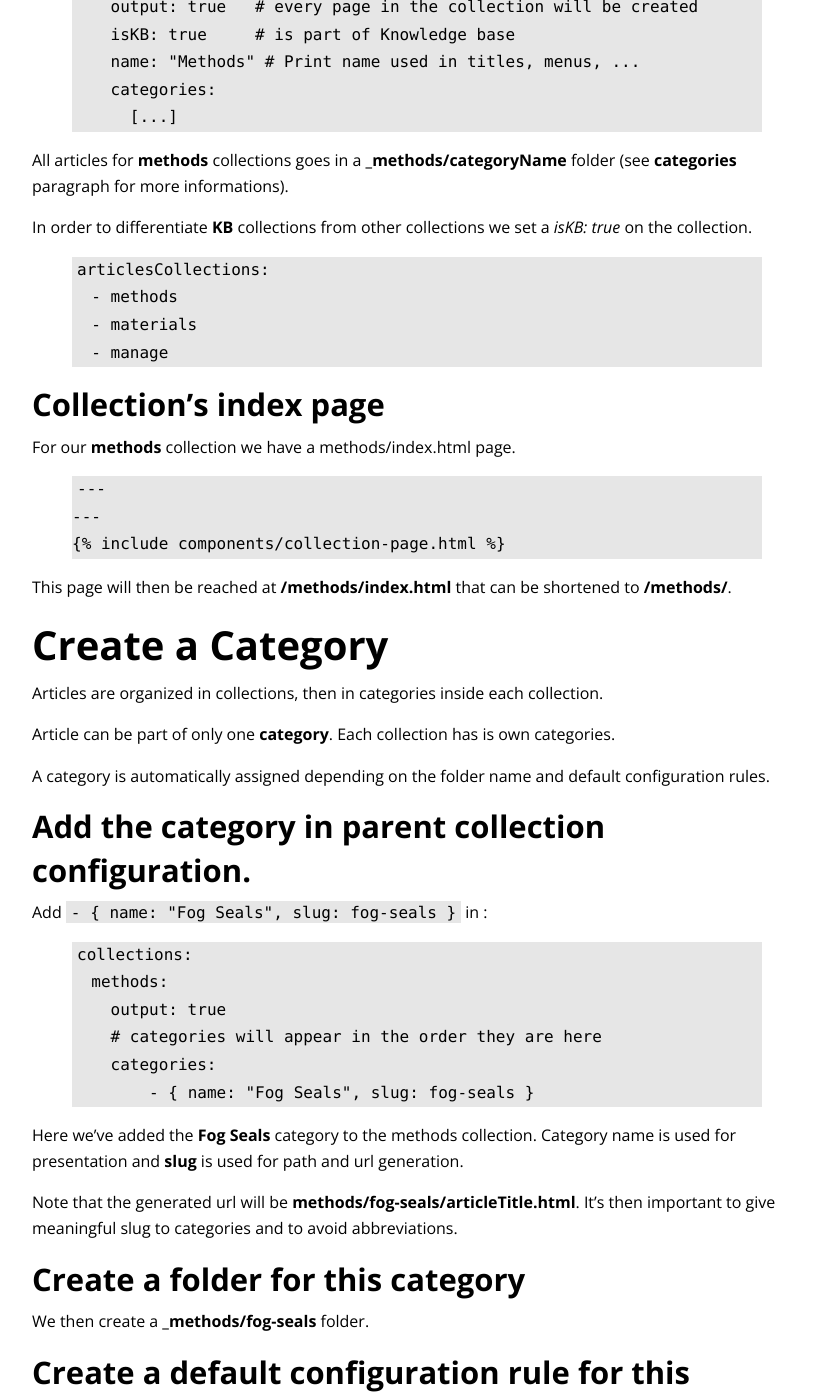
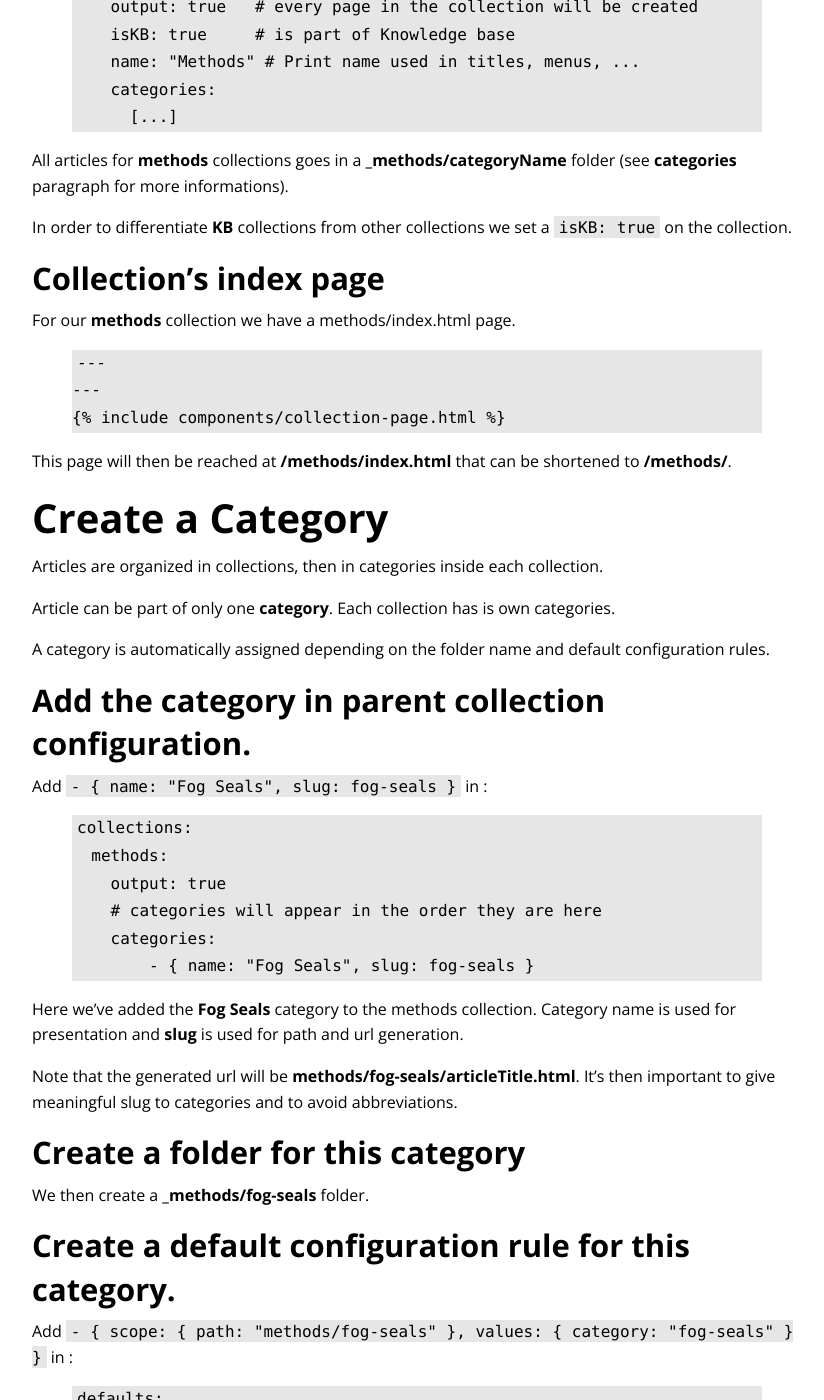
Before and after one commit to captaincoffee/p2, a Jekyll site: the page built from _pages/doc.md, in a window 1280 px wide and 1400 px high, scrolled down 905 px. Shown: the whole window, without its empty margins (423-1247 px from the left). Built offline with Jekyll 4.4.1, drawn with Linux system fonts in a browser that asks for light colours; some of the changed text lies outside the part shown.

Commit message:
moved doc page to _page folder

```diff
--- a/doc/index.md
+++ b/_pages/doc.md
@@ -50,14 +51,7 @@ collections:
 All articles for **methods** collections goes in a **_methods/categoryName** folder
 (see **categories** paragraph for more informations).
 
-In order to differentiate **KB** collections from other collections we set a *isKB: true* on the collection.
-
-{% highlight yaml %}
-articlesCollections:
-  - methods
-  - materials
-  - manage
-{% endhighlight %}
+In order to differentiate **KB** collections from other collections we set a `isKB: true` on the collection.
 
 ### Collection's index page
 
@@ -133,8 +127,6 @@ Create `methods/fog-seals.md` page containing :
 {% endhighlight %}
 
 {% endcapture %}
-
-
 
 <style>
   pre{
```
Also changed, not shown: other parts of _pages/doc.md (+2 -1 lines).
